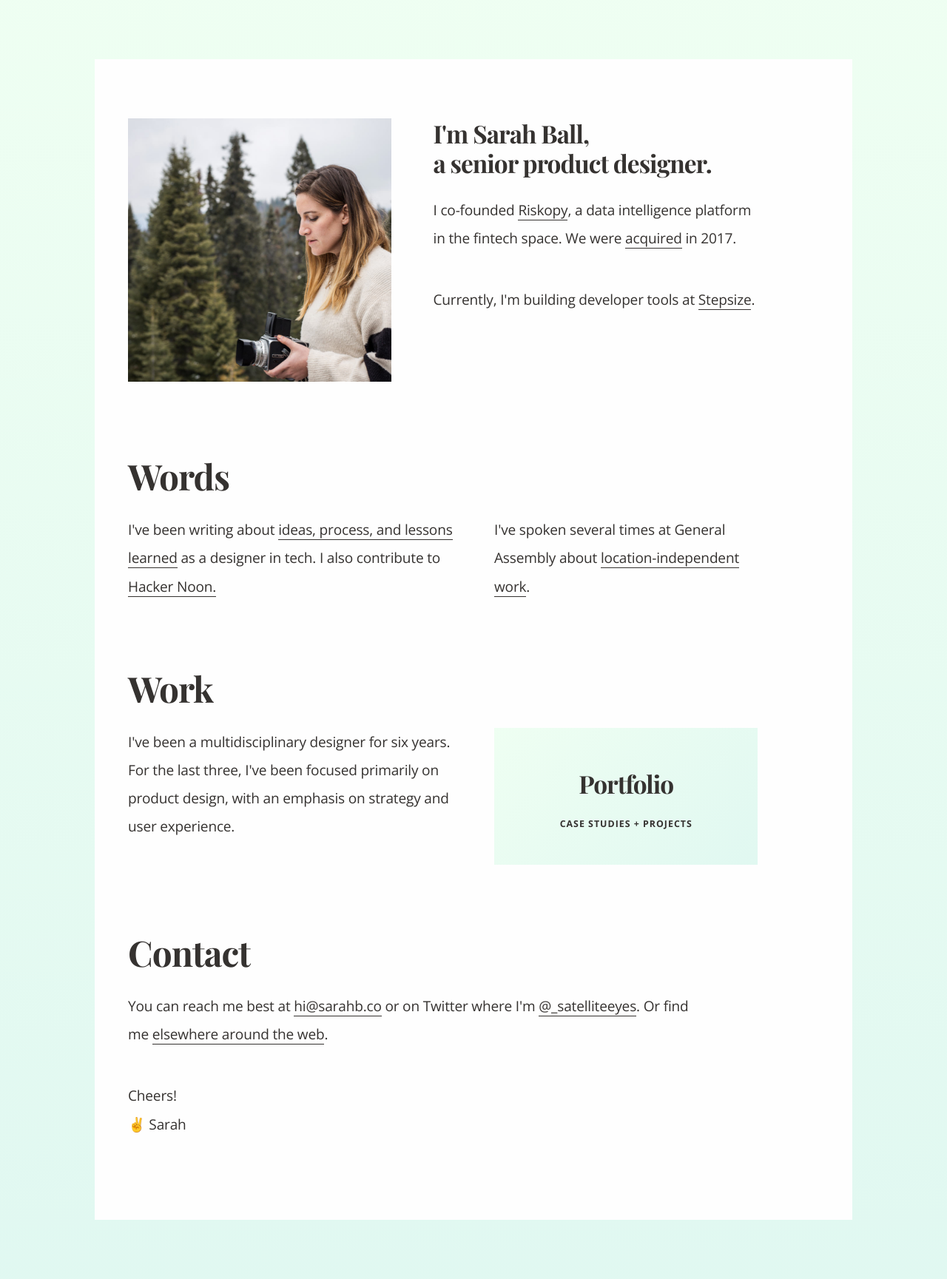
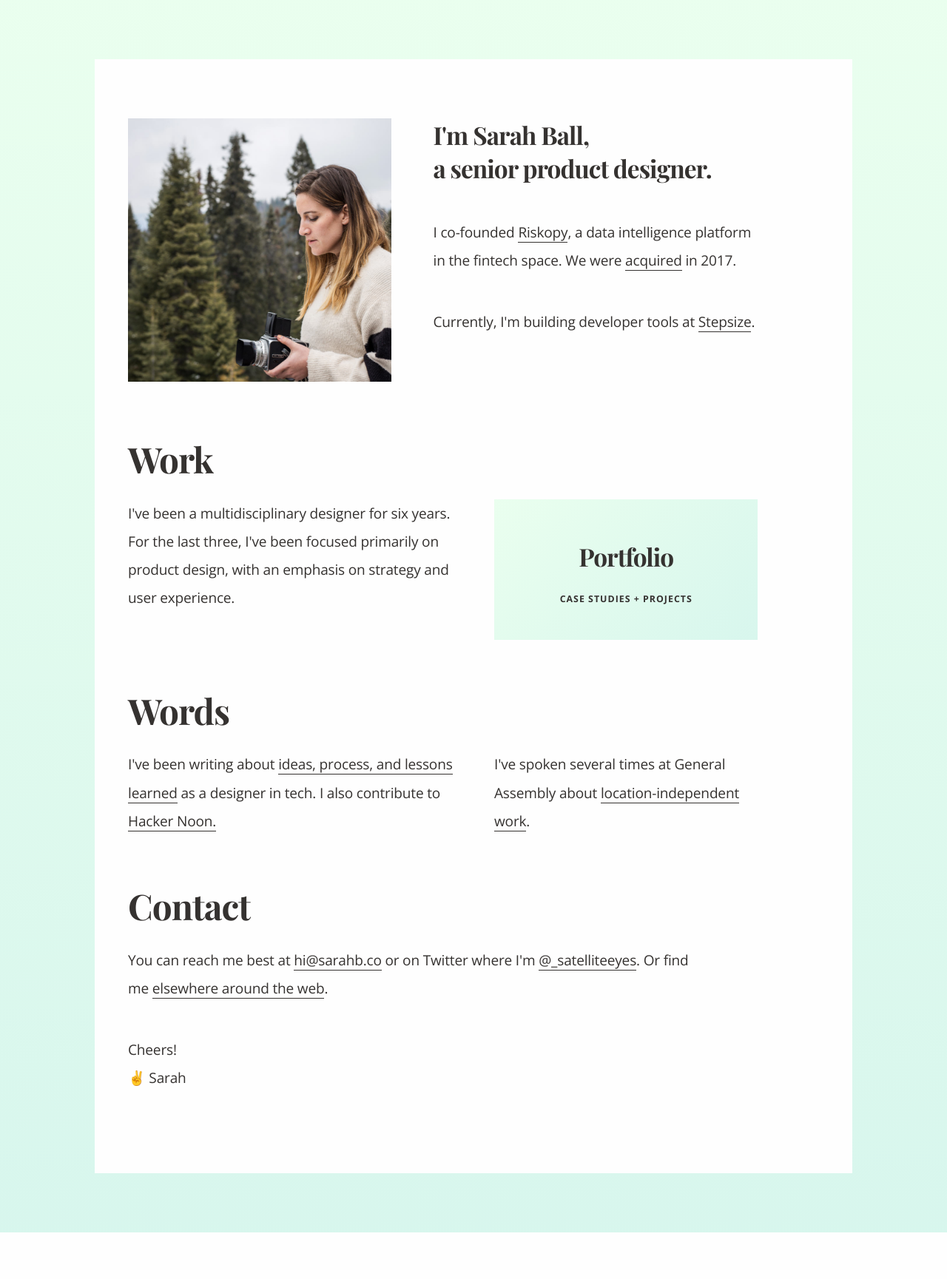
Before and after one commit to sarahball/sarahbco, a Jekyll site: the page built from index.html, in a window 1280 px wide. Shown: the whole page at 74% size. Built offline with Jekyll 4.4.1, drawn with Linux system fonts in a browser that asks for light colours; comment, search, counter and statistics services are not loaded; after the commit the page ends 1666 px from its top, so only the background shows below that.

Commit message:
portfolio pages images, home page content order

```diff
--- a/_includes/about.html
+++ b/_includes/about.html
@@ -7,7 +7,7 @@
 	</div>
 
 	<div class="six columns flex-b">
-		<h2 class="heading-inline">I'm Sarah Ball,<br/>a senior product designer.</h2>
+		<h2 class="heading-inline title">I'm Sarah Ball,<br/>a senior product designer.</h2>
 		<p>I co-founded <a href="http://www.riskopy.com" target="_blank">Riskopy</a>, a data intelligence platform in the fintech space. We were <a href="http://www.coupa.com/newsworthy/press-releases/coupa-aquires-riskopy/" target="_blank">acquired</a> in 2017.</p>
 		<p>Currently, I'm building developer tools at <a href="http://stepsize.com">Stepsize</a>.</p>
 	</div>
--- a/assets/css/base/_variables.scss
+++ b/assets/css/base/_variables.scss
@@ -22,8 +22,8 @@
 $medium-grey : lighten($dark-grey, 45%) !default;
 $light-grey  : #FEFEFE !default;
 
-$primary-color    : rgba(#C3F2E4, 0.5) !default;
-$secondary-color  : rgba(#dfffe6, 0.5) !default;
+$primary-color    : rgba(#C3F2E4, 0.65) !default;
+$secondary-color  : rgba(#dfffe6, 0.65) !default;
 $accent-color     : rgba(#EEDCFF, 0.75) !default;
 
 // Typography
--- a/index.html
+++ b/index.html
@@ -4,8 +4,8 @@
 ---
 
 {% include about.html %}
+{% include worktogether.html %}
 {% include words.html %}
-{% include worktogether.html %}
 {% include contact.html %}
 
 <div class="row">
--- a/portfolio.html
+++ b/portfolio.html
@@ -12,8 +12,8 @@
 	<div class="five columns">
 		<figure>
 			<a class="img" href="{{ site.baseurl }}{% link portfolio-riskopy.html %}">
-				<img class="fit dsk" src="{{ '/assets/img/riskopy-mb.jpg' | absolute_url }}" />
-				<img class="fit mb" src="{{ '/assets/img/riskopy-dsk.jpg' | absolute_url }}" />
+				<img class="fit dsk" src="{{ '/assets/img/portfolio-cover-riskopy-mb.jpg' | absolute_url }}" />
+				<img class="fit mb" src="{{ '/assets/img/portfolio-riskopy-3.jpg' | absolute_url }}" />
 			</a>
 		</figure>
 	</div>
```
Also changed, not shown: assets/css/base/_typography.scss (+8 -2 lines), assets/css/style.css, assets/img/bg-dsk-xl.jpg (deleted), assets/img/bg-dsk.jpg (deleted), assets/img/bg-mb.jpg (deleted), assets/img/portfolio-cover-riskopy-mb.jpg (added), assets/img/portfolio-more-agi-1.jpg (deleted), assets/img/portfolio-more-agi-2.jpg (deleted), assets/img/portfolio-more-agi-3.jpg (deleted), assets/img/portfolio-more-joma-1.jpg (deleted), assets/img/portfolio-more-joma-2.png (deleted), assets/img/portfolio-more-misc-1.jpg (deleted), assets/img/portfolio-more-ui-5.jpg (deleted).
